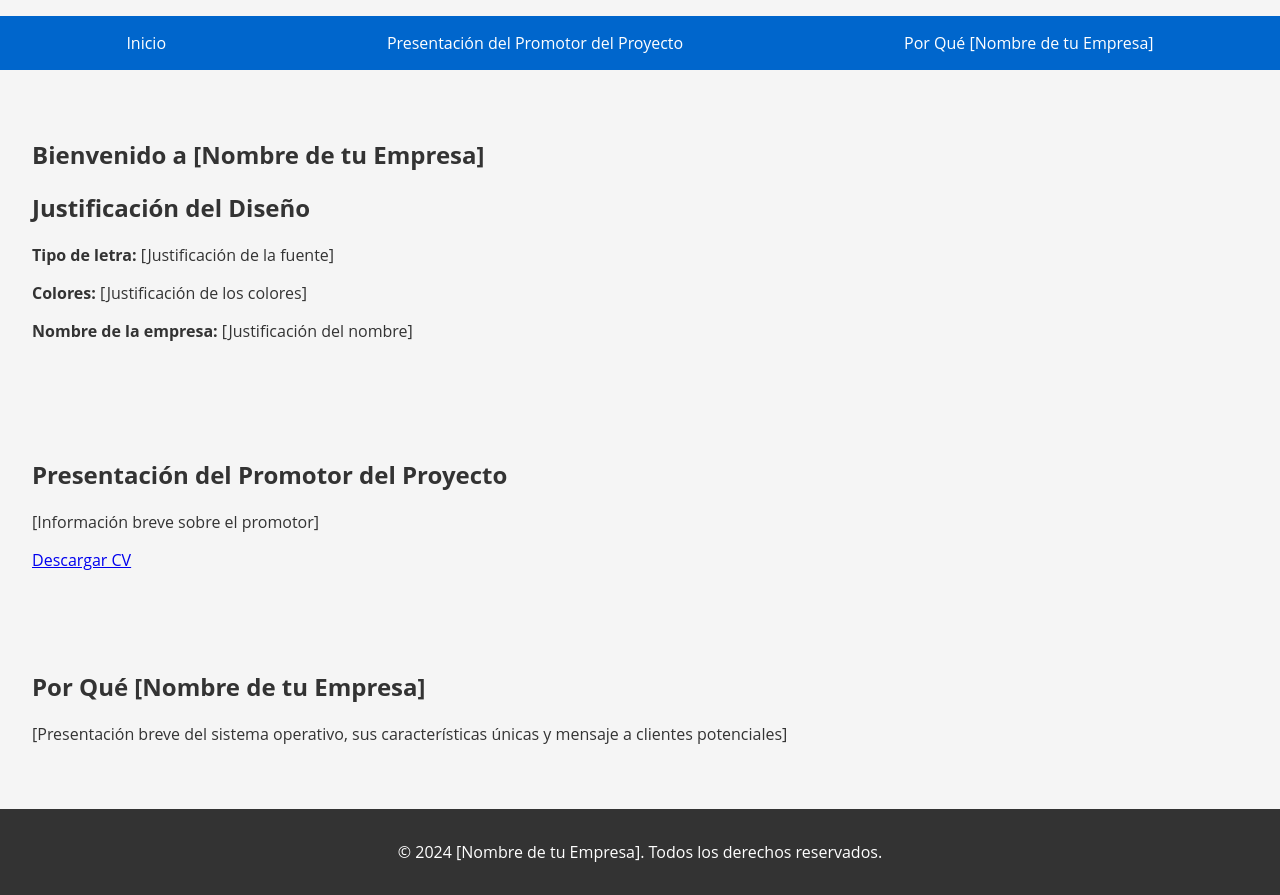
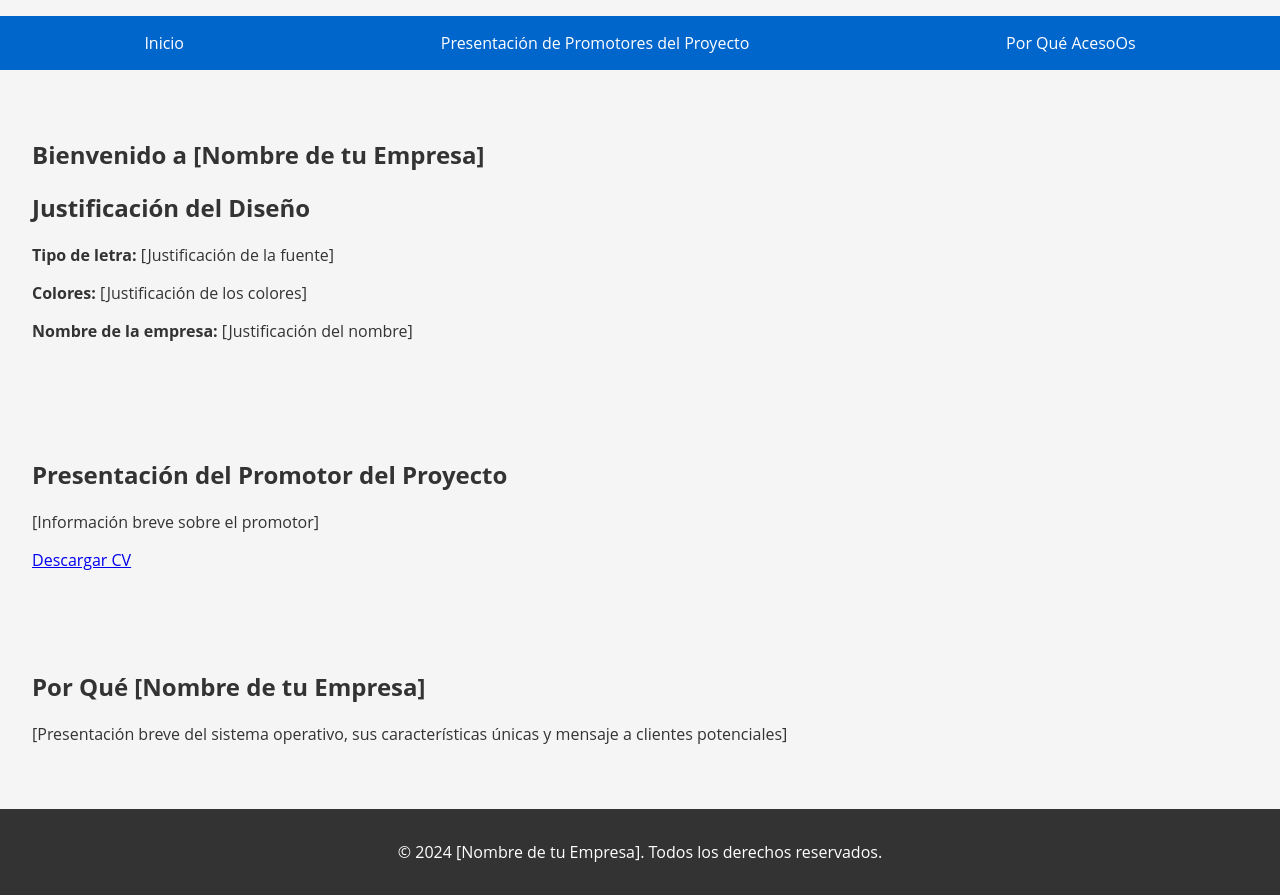
Before and after one commit to cristdc/web_MiEmpresa, a plain HTML site: page index.html in a window 1280 px wide. Drawn offline with Linux system fonts and the light colour scheme.

Commit message:
created pages

```diff
--- a/index.html
+++ b/index.html
@@ -11,9 +11,9 @@
     <body>
         <nav>
             <ul>
-                <li><a href="#inicio">Inicio</a></li>
-                <li><a href="#presentacion">Presentación del Promotor del Proyecto</a></li>
-                <li><a href="#porque">Por Qué [Nombre de tu Empresa]</a></li>
+                <li><a href="./index.html">Inicio</a></li>
+                <li><a href="./pages/presentacion.html">Presentación de Promotores del Proyecto</a></li>
+                <li><a href="./pages/sobreNosotros.html">Por Qué AcesoOs</a></li>
             </ul>
         </nav>
 
```
Also changed, not shown: pages/presentacion.html (added), pages/sobreNosotros.html (added).
